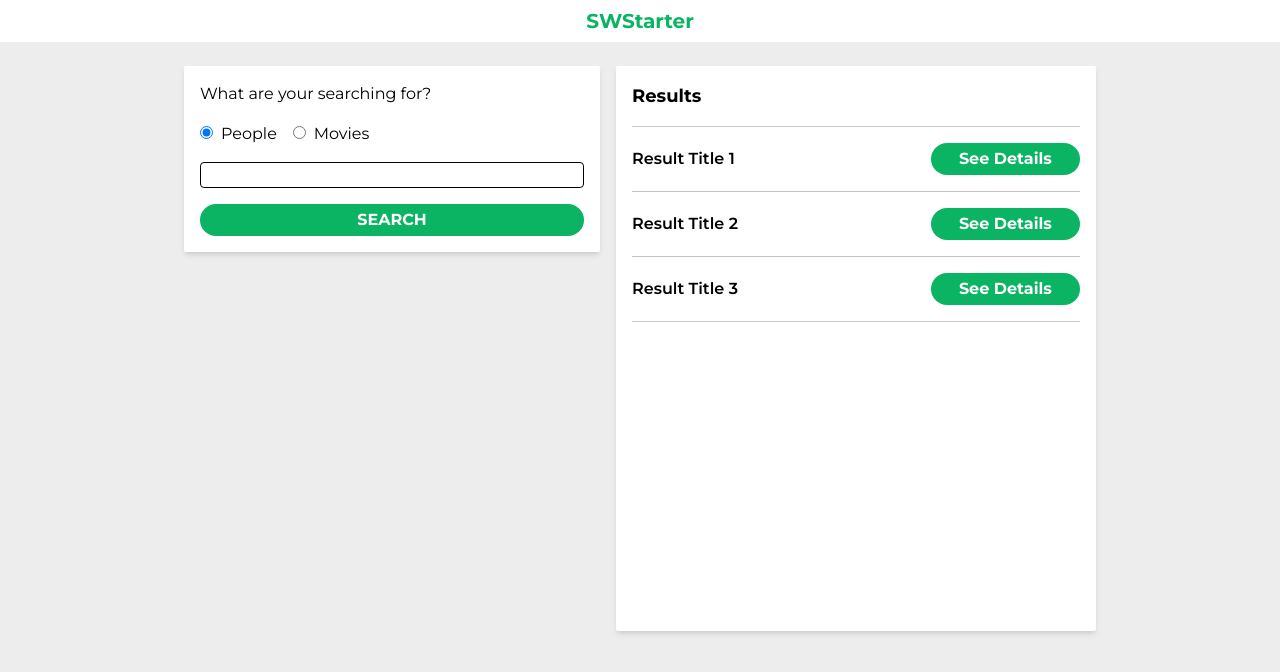
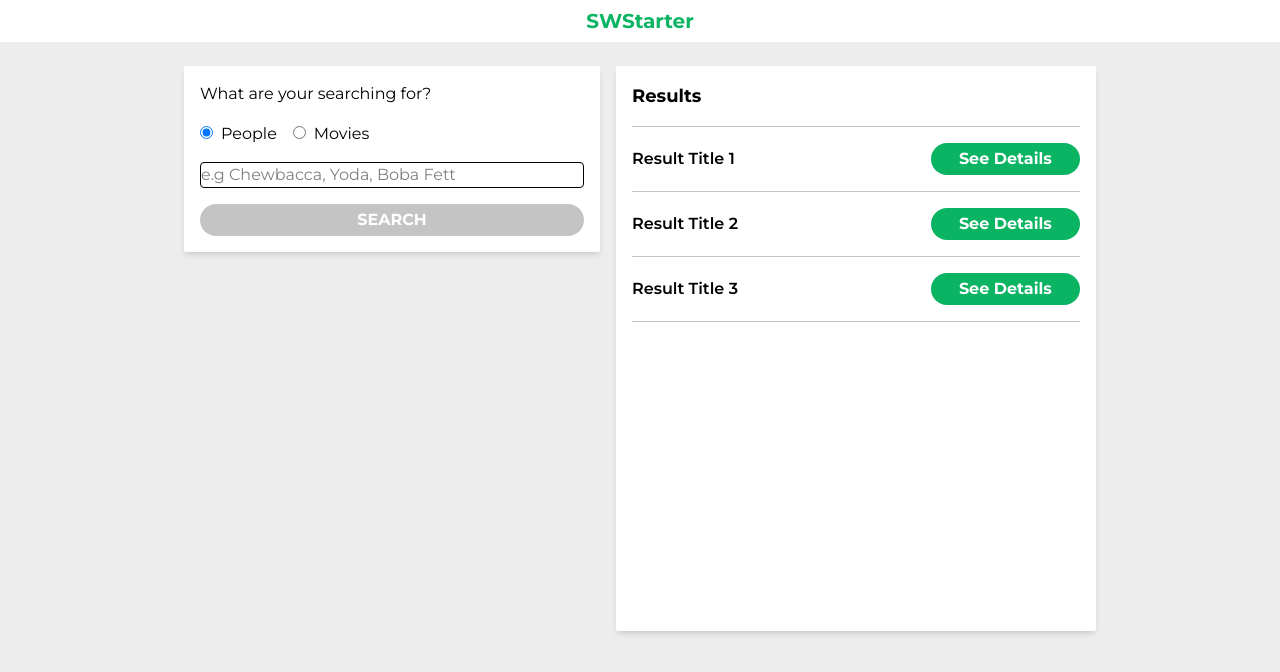
Before and after one commit to arthurmenezesb/swstarter, a React (Vite) app in the folder web/: page / in a window 1280 px wide. Shown: the top 672 px of the page. Built offline with nearby package versions, Linux system fonts and the light colour scheme.

Commit message:
feat: add disable control in search button

```diff
--- a/web/src/components/Button/index.tsx
+++ b/web/src/components/Button/index.tsx
@@ -3,15 +3,19 @@ import React from "react";
 type Props = {
   label: string;
   onClick: (event: React.MouseEvent<HTMLInputElement>) => void;
+  disabled?: boolean;
 };
 
-const Button: React.FC<Props> = ({ label, onClick }) => {
+const Button: React.FC<Props> = ({ label, onClick, disabled }) => {
   return (
     <input
       type="button"
-      className="p-1 rounded-full w-full border-0 bg-green-teal font-montserrat font-bold text-[#fff]"
+      className={`p-1 rounded-full w-full border-0 ${
+        disabled ? "bg-[#c4c4c4]" : "bg-green-teal"
+      } font-montserrat font-bold text-[#fff]`}
       value={label}
       onClick={onClick}
+      disabled={disabled}
     />
   );
 };
--- a/web/src/pages/Home/components/ContentSearch.tsx
+++ b/web/src/pages/Home/components/ContentSearch.tsx
@@ -39,12 +39,17 @@ const ContentSearch: React.FC = () => {
         <input
           type="search"
           value={searchValue}
+          placeholder="e.g Chewbacca, Yoda, Boba Fett"
           className="w-full border rounded-sm"
           onChange={(e) => setSearchValue(e.target.value)}
         />
       </div>
       <div>
-        <Button label="SEARCH" onClick={() => console.log("search click")} />
+        <Button
+          label="SEARCH"
+          onClick={() => console.log("search click")}
+          disabled={!searchValue}
+        />
       </div>
     </div>
   );
```
